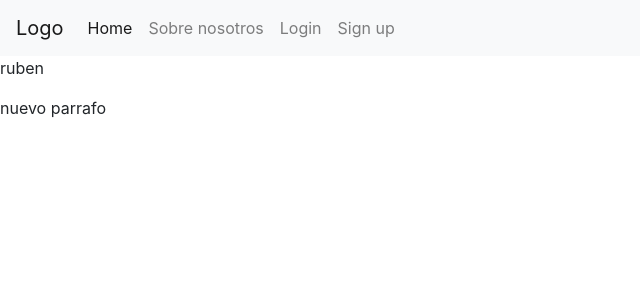
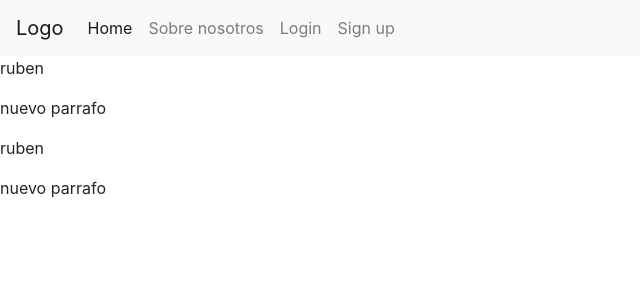
Before and after one commit to Anexo01/angular-proyecto, an Angular app: page / in a window 1280 px wide. Shown: the top 300 px of the page, without its empty margins (0-640 px from the left). Built offline with nearby package versions, Linux system fonts and the light colour scheme.

Commit message:
nuevo cambio

```diff
--- a/src/app/app.component.html
+++ b/src/app/app.component.html
@@ -26,5 +26,9 @@
   <p>ruben</p>
   <p>nuevo parrafo</p>
 </div>
+<div>
+  <p>ruben</p>
+  <p>nuevo parrafo</p>
+</div>
 
 <router-outlet></router-outlet>
```
